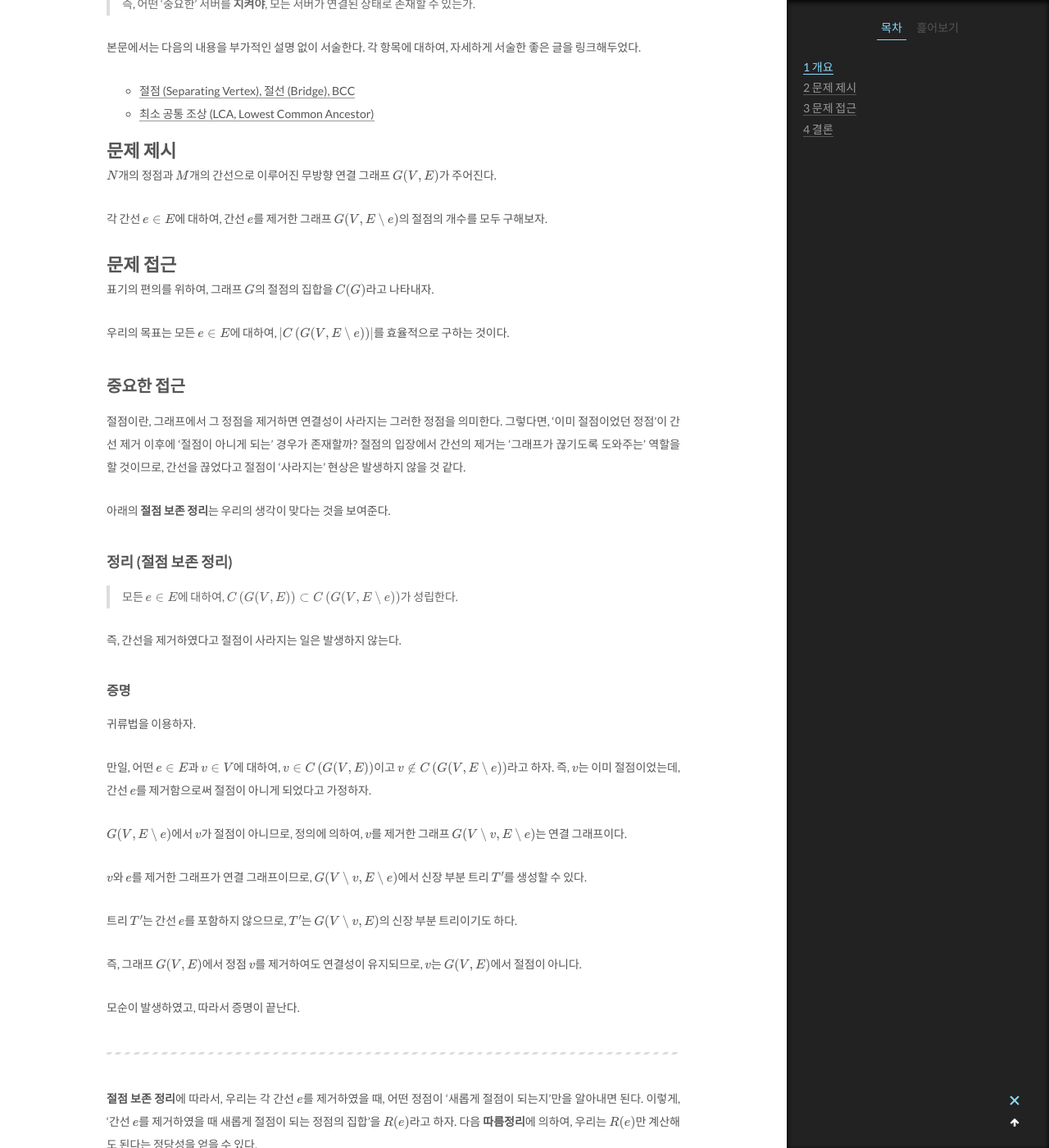
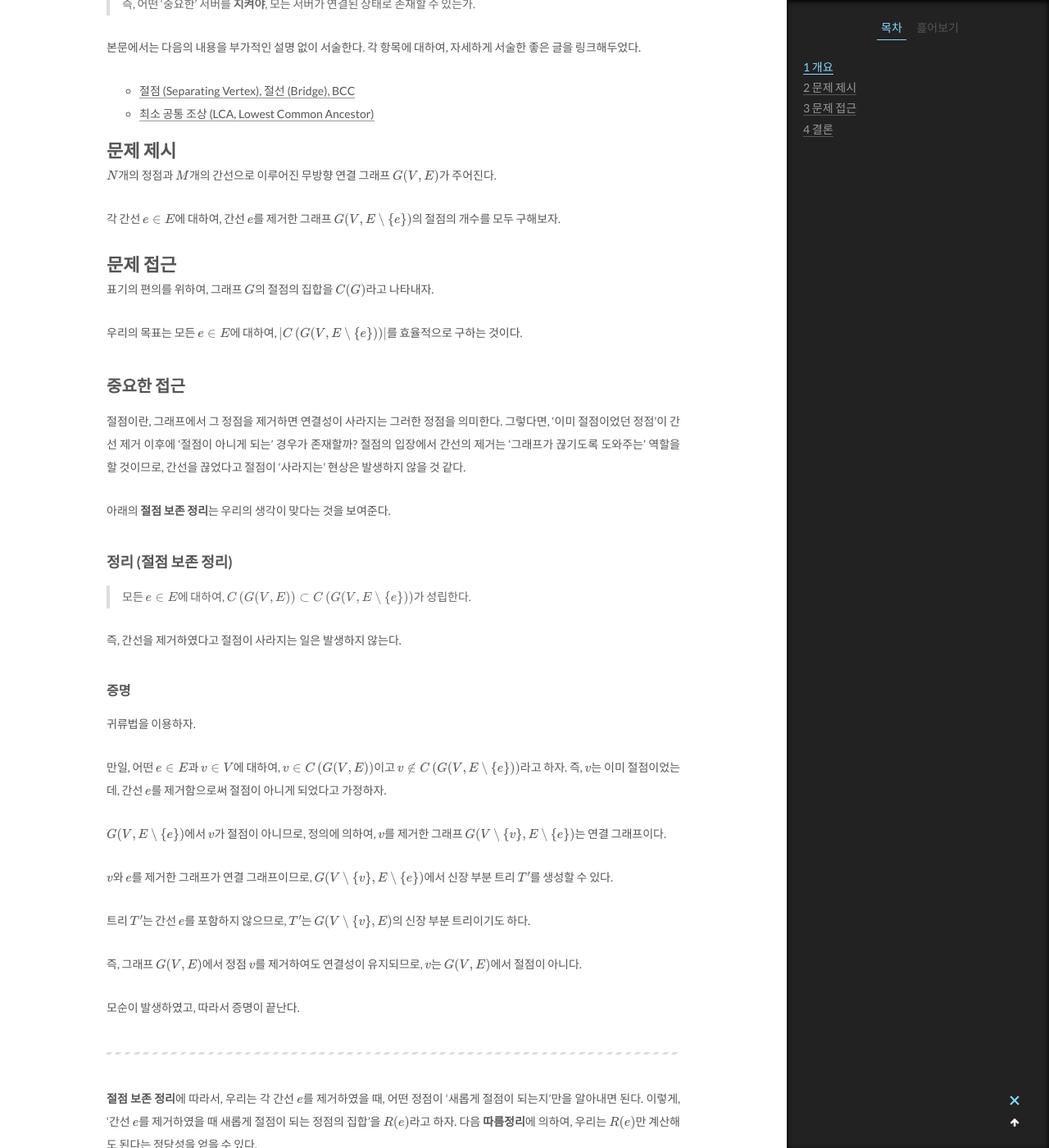
Before and after one commit to youngyojun/youngyojun.github.io, a Jekyll site: the page built from _posts/2021-03-19-count-cutvertices-when-cut-each-edge.md, in a window 1280 px wide and 1400 px high, scrolled down 838 px. Shown: the whole window at 82% size. Built offline with Jekyll 4.4.1, drawn with Linux system fonts in a browser that asks for light colours; formulas are drawn with MathJax 3; comment, search, counter and statistics services are not loaded; some of the changed text lies outside the part shown.

Commit message:
Fix typo

```diff
--- a/_posts/2021-03-19-count-cutvertices-when-cut-each-edge.md
+++ b/_posts/2021-03-19-count-cutvertices-when-cut-each-edge.md
@@ -36,13 +36,13 @@ tags:
 
 $N$개의 정점과 $M$개의 간선으로 이루어진 무방향 연결 그래프 $G(V, E)$가 주어진다.
 
-각 간선 $e \in E$에 대하여, 간선 $e$를 제거한 그래프 $G(V, E \setminus \{ e \})$의 절점의 개수를 모두 구해보자.
+각 간선 $e \in E$에 대하여, 간선 $e$를 제거한 그래프 $G(V, E \setminus \\{ e \\})$의 절점의 개수를 모두 구해보자.
 
 # 문제 접근
 
 표기의 편의를 위하여, 그래프 $G$의 절점의 집합을 $C(G)$라고 나타내자.
 
-우리의 목표는 모든 $e \in E$에 대하여, $\left\lvert C\left( G(V, E \setminus \{ e \}) \right) \right\rvert$를 효율적으로 구하는 것이다.
+우리의 목표는 모든 $e \in E$에 대하여, $\left\lvert C\left( G(V, E \setminus \\{ e \\}) \right) \right\rvert$를 효율적으로 구하는 것이다.
 
 ## 중요한 접근
 
@@ -52,7 +52,7 @@ $N$개의 정점과 $M$개의 간선으로 이루어진 무방향 연결 그래
 
 ### 정리 (절점 보존 정리)
 
-> 모든 $e \in E$에 대하여, $C\left( G(V, E) \right) \subset C\left( G(V, E \setminus \{ e \}) \right)$가 성립한다.
+> 모든 $e \in E$에 대하여, $C\left( G(V, E) \right) \subset C\left( G(V, E \setminus \\{ e \\}) \right)$가 성립한다.
 
 즉, 간선을 제거하였다고 절점이 사라지는 일은 발생하지 않는다.
 
@@ -60,13 +60,13 @@ $N$개의 정점과 $M$개의 간선으로 이루어진 무방향 연결 그래
 
 귀류법을 이용하자.
 
-만일, 어떤 $e \in E$과 $v \in V$에 대하여, $v \in C\left( G(V, E) \right)$이고 $v \not\in C\left( G(V, E \setminus \{ e \}) \right)$라고 하자. 즉, $v$는 이미 절점이었는데, 간선 $e$를 제거함으로써 절점이 아니게 되었다고 가정하자.
+만일, 어떤 $e \in E$과 $v \in V$에 대하여, $v \in C\left( G(V, E) \right)$이고 $v \not\in C\left( G(V, E \setminus \\{ e \\}) \right)$라고 하자. 즉, $v$는 이미 절점이었는데, 간선 $e$를 제거함으로써 절점이 아니게 되었다고 가정하자.
 
-$G(V, E \setminus \{ e \})$에서 $v$가 절점이 아니므로, 정의에 의하여, $v$를 제거한 그래프 $G(V \setminus \{ v \}, E \setminus \{ e \})$는 연결 그래프이다.
+$G(V, E \setminus \\{ e \\})$에서 $v$가 절점이 아니므로, 정의에 의하여, $v$를 제거한 그래프 $G(V \setminus \\{ v \\}, E \setminus \\{ e \\})$는 연결 그래프이다.
 
-$v$와 $e$를 제거한 그래프가 연결 그래프이므로, $G(V \setminus \{ v \}, E \setminus \{ e \})$에서 신장 부분 트리 $T'$를 생성할 수 있다.
+$v$와 $e$를 제거한 그래프가 연결 그래프이므로, $G(V \setminus \\{ v \\}, E \setminus \\{ e \\})$에서 신장 부분 트리 $T'$를 생성할 수 있다.
 
-트리 $T'$는 간선 $e$를 포함하지 않으므로, $T'$는 $G(V \setminus \{ v \}, E)$의 신장 부분 트리이기도 하다.
+트리 $T'$는 간선 $e$를 포함하지 않으므로, $T'$는 $G(V \setminus \\{ v \\}, E)$의 신장 부분 트리이기도 하다.
 
 즉, 그래프 $G(V, E)$에서 정점 $v$를 제거하여도 연결성이 유지되므로, $v$는 $G(V, E)$에서 절점이 아니다.
 
@@ -78,7 +78,7 @@ $v$와 $e$를 제거한 그래프가 연결 그래프이므로, $G(V \setminus \
 
 ### 따름정리
 
-> 모든 $e \in E$에 대하여, $C\left( G(V, E \setminus \{ e \}) \right) = C\left( G(V, E) \right) \cup R(e)$가 성립한다.
+> 모든 $e \in E$에 대하여, $C\left( G(V, E \setminus \\{ e \\}) \right) = C\left( G(V, E) \right) \cup R(e)$가 성립한다.
 >
 > 또한, 두 집합 $C\left( G(V, E) \right)$과 $R(e)$는 서로소이다.
 
@@ -98,7 +98,7 @@ $v$와 $e$를 제거한 그래프가 연결 그래프이므로, $G(V \setminus \
 
 귀류법을 이용하자.
 
-간선 $e \in E$와 단순 사이클 $C = \{ v_1, v_2, \cdots, v_k \}$를 고정하자. 여기서, 집합 $R(e)$에는 포함되나, 사이클 $C$ 위에 존재하지 않는 정점 $v \in V$가 존재한다고 하자. 즉, $v \in R(e)$, $v \not\in C$이다.
+간선 $e \in E$와 단순 사이클 $C = \\{ v_1, v_2, \cdots, v_k \\}$를 고정하자. 여기서, 집합 $R(e)$에는 포함되나, 사이클 $C$ 위에 존재하지 않는 정점 $v \in V$가 존재한다고 하자. 즉, $v \in R(e)$, $v \not\in C$이다.
 
 $v \in R(e)$이므로, 정점 $v$와 간선 $e$를 제거한 그래프는 연결되어 있지 않다. 다시 말하면, $v$가 아닌 두 정점 $x$, $y$가 존재하여, 그래프 $G(V, E)$에서 그 둘을 잇는 모든 경로는 '무조건' 정점 $v$와 간선 $e$를 '모두' 지나야 한다. 왜냐하면, 정점 $v$는 원본 그래프 $G(V, E)$에서는 절점이 아니었기 때문이다.
 
@@ -143,7 +143,7 @@ $u \in R(e)$이므로, 정점 $u$와 간선 $e$를 모두 제거하면, 그래
 
 ### 따름정리
 
-> 절선 $e = (u, v)$에 대하여, $R(e) = V \setminus \left( C\left( G(V, E) \right) \cup \{ u, v \} \right)$이다.
+> 절선 $e = (u, v)$에 대하여, $R(e) = V \setminus \left( C\left( G(V, E) \right) \cup \\{ u, v \\} \right)$이다.
 
 절선을 제거하면, 이미 그래프가 끊겨버리므로, 모든 정점이 절점이 된다는 의미이다.
 
```
